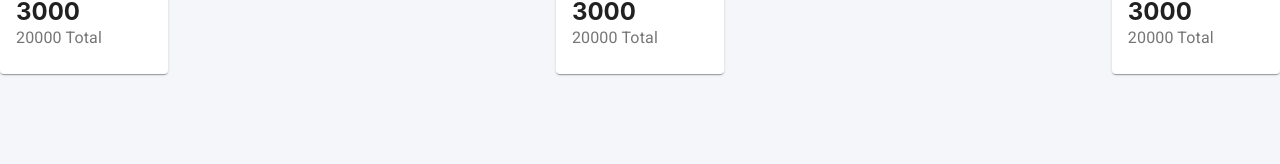
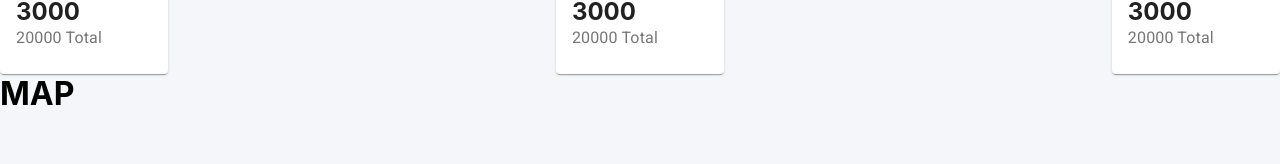
Before and after one commit to SultanJarrar89/Covid-19-Tracker, a React (Create React App) app: page / in a window 1280 px wide. Shown: the part 125-289 px from the top of the page. Built offline with nearby package versions, Linux system fonts and the light colour scheme; no server answers.

Commit message:
start with Map

```diff
--- a/src/App.js
+++ b/src/App.js
@@ -1,5 +1,6 @@
 import React, { useState, useEffect } from 'react'
 import InfoBox from './InfoBox'
+import Map from './Map'
 import { FormControl, MenuItem, Select } from '@material-ui/core'
 import './App.css'
 function App() {
@@ -45,7 +46,7 @@ function App() {
         <InfoBox title='Coronavirus Cases' cases={3000} total={20000} />
       </div>
 
-      {/* Map */}
+      <Map />
     </div>
   )
 }
--- /dev/null
+++ b/src/Map.js
@@ -0,0 +1,11 @@
+import React from 'react'
+
+function Map() {
+  return (
+    <div>
+      <h1>MAP</h1>
+    </div>
+  )
+}
+
+export default Map
```
Also changed, not shown: src/Map.css (added).
